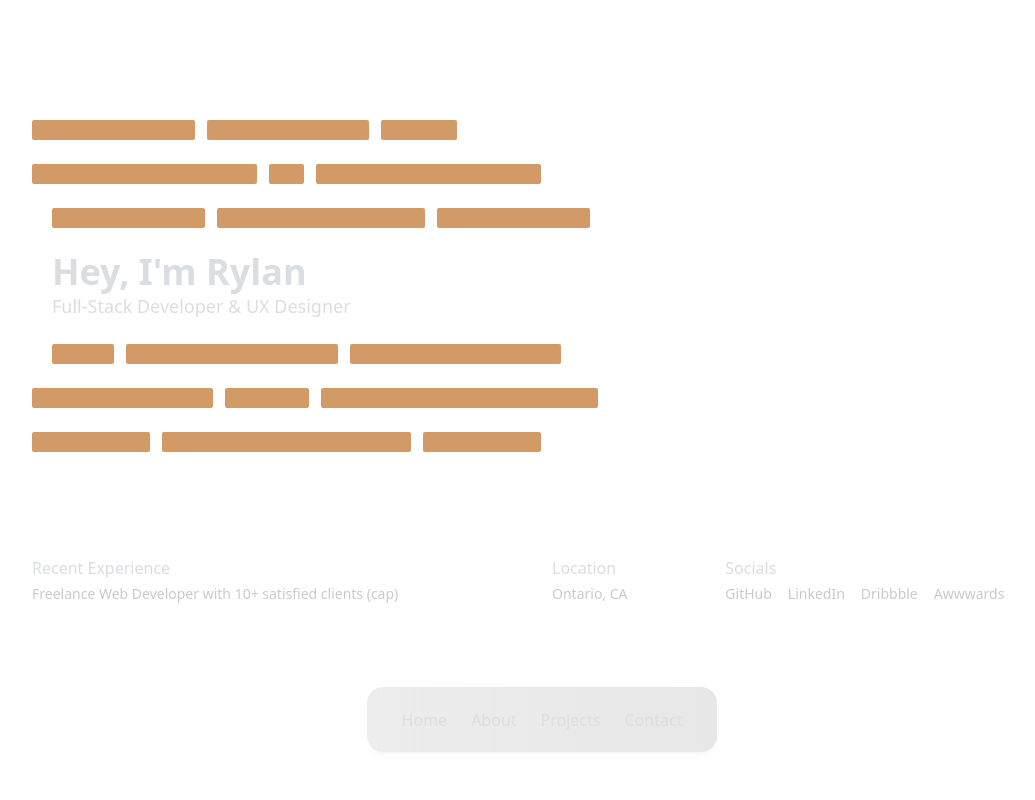
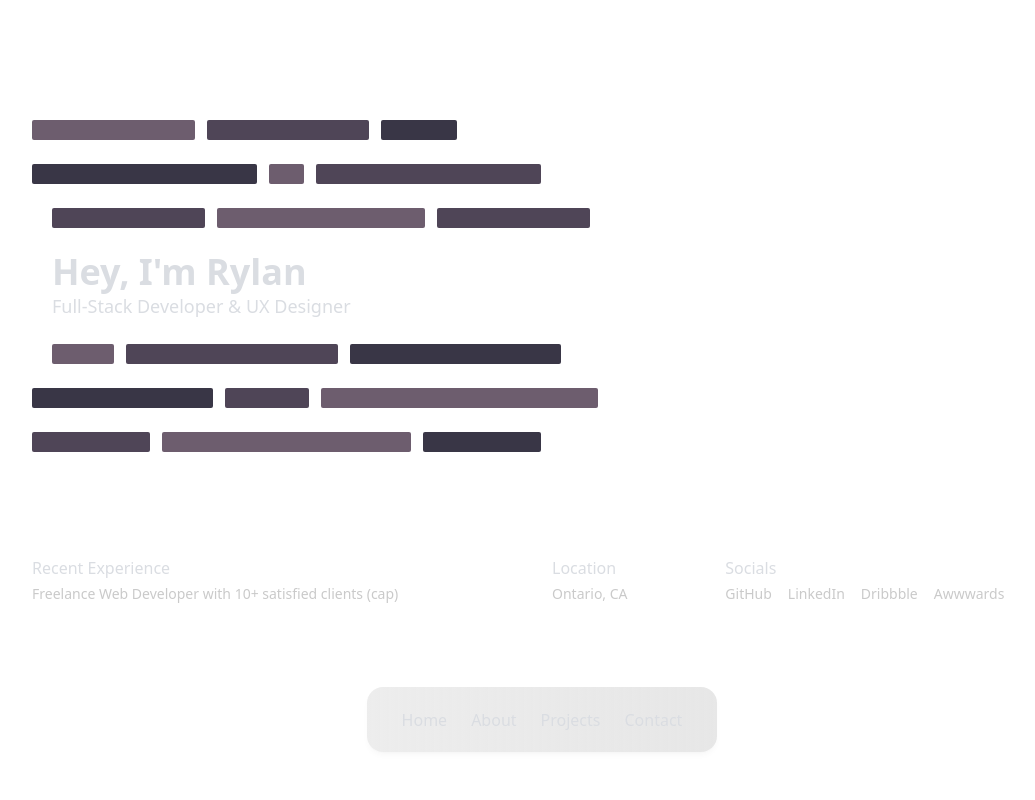
Before and after one commit to RylanHiltz/personal-portfolio, a Next.js app: page / in a window 1280 px wide. Shown: the top 800 px of the page, without its empty margins (98-1133 px from the left). Built offline with nearby package versions, Linux system fonts and the light colour scheme.

Commit message:
Updated placeholder color palette for hero section

```diff
--- a/app/components/HeroSection.tsx
+++ b/app/components/HeroSection.tsx
@@ -38,24 +38,24 @@ const transition3 = {
   duration: gridDuration,
 };
 
-const HeroSection = () => {
+export default function HeroSection() {
   return (
     <section className="max-w-[566px]">
       <div className="grid grid-flow-col gap-3 w-grid1 pb-6">
         <motion.div
-          className="col-span-2 w-full h-5 rounded-sm bg-[#D19A66]"
+          className="col-span-2 w-full h-5 rounded-sm bg-[#6D5D6E]"
           initial={initial}
           animate={animate}
           transition={transition1}
         ></motion.div>
         <motion.div
-          className="col-span-2 w-full h-5 rounded-sm bg-[#D19A66]"
+          className="col-span-2 w-full h-5 rounded-sm bg-[#4F4557]"
           initial={initial}
           animate={animate}
           transition={transition2}
         ></motion.div>
         <motion.div
-          className="col-span-1 w-full h-5 rounded-sm bg-[#D19A66]"
+          className="col-span-1 w-full h-5 rounded-sm bg-[#393646]"
           initial={initial}
           animate={animate}
           transition={transition3}
@@ -64,19 +64,19 @@ const HeroSection = () => {
 
       <div className="grid grid-flow-col gap-3 w-grid2 pb-6">
         <motion.div
-          className="col-span-5 w-full h-5 rounded-sm bg-[#D19A66]"
+          className="col-span-5 w-full h-5 rounded-sm bg-[#393646]"
           initial={initial}
           animate={animate}
           transition={transition1}
         ></motion.div>
         <motion.div
-          className="col-span-1 w-full h-5 rounded-sm bg-[#D19A66]"
+          className="col-span-1 w-full h-5 rounded-sm bg-[#6D5D6E]"
           initial={initial}
           animate={animate}
           transition={transition2}
         ></motion.div>
         <motion.div
-          className="col-span-5 w-full h-5 rounded-sm bg-[#D19A66]"
+          className="col-span-5 w-full h-5 rounded-sm bg-[#4F4557]"
           initial={initial}
           animate={animate}
           transition={transition3}
@@ -85,19 +85,19 @@ const HeroSection = () => {
 
       <div className="grid grid-flow-col gap-3 w-grid3 pb-6 ml-5">
         <motion.div
-          className="col-span-3 w-full h-5 rounded-sm bg-[#D19A66]"
+          className="col-span-3 w-full h-5 rounded-sm bg-[#4F4557]"
           initial={initial}
           animate={animate}
           transition={transition1}
         ></motion.div>
         <motion.div
-          className="col-span-4 w-full h-5 rounded-sm bg-[#D19A66]"
+          className="col-span-4 w-full h-5 rounded-sm bg-[#6D5D6E]"
           initial={initial}
           animate={animate}
           transition={transition2}
         ></motion.div>
         <motion.div
-          className="col-span-3 w-full h-5 rounded-sm bg-[#D19A66]"
+          className="col-span-3 w-full h-5 rounded-sm bg-[#4F4557]"
           initial={initial}
           animate={animate}
           transition={transition3}
@@ -106,7 +106,7 @@ const HeroSection = () => {
 
       <motion.div
         className="ml-5"
-        initial={initial}
+        initial={{ opacity: 0.001 }}
         animate={animate}
         transition={text1}
       >
@@ -116,21 +116,22 @@ const HeroSection = () => {
         </p>
       </motion.div>
 
+
       <div className="grid grid-flow-col gap-3 w-grid4 py-6 ml-5">
         <motion.div
-          className="col-span-1 w-full h-5 rounded-sm bg-[#D19A66]"
+          className="col-span-1 w-full h-5 rounded-sm bg-[#6D5D6E]"
           initial={initial}
           animate={animate}
           transition={transition1}
         ></motion.div>
         <motion.div
-          className="col-span-3 w-full h-5 rounded-sm bg-[#D19A66]"
+          className="col-span-3 w-full h-5 rounded-sm bg-[#4F4557]"
           initial={initial}
           animate={animate}
           transition={transition2}
         ></motion.div>
         <motion.div
-          className="col-span-3 w-full h-5 rounded-sm bg-[#D19A66]"
+          className="col-span-3 w-full h-5 rounded-sm bg-[#393646]"
           initial={initial}
           animate={animate}
           transition={transition3}
@@ -139,19 +140,19 @@ const HeroSection = () => {
 
       <div className="grid grid-flow-col gap-3 w-grid5 pb-6">
         <motion.div
-          className="col-span-2 w-full h-5 rounded-sm bg-[#D19A66]"
+          className="col-span-2 w-full h-5 rounded-sm bg-[#393646]"
           initial={initial}
           animate={animate}
           transition={transition1}
         ></motion.div>
         <motion.div
-          className="col-span-1 w-full h-5 rounded-sm bg-[#D19A66]"
+          className="col-span-1 w-full h-5 rounded-sm bg-[#4F4557]"
           initial={initial}
           animate={animate}
           transition={transition2}
         ></motion.div>
         <motion.div
-          className="col-span-3 w-full h-5 rounded-sm bg-[#D19A66]"
+          className="col-span-3 w-full h-5 rounded-sm bg-[#6D5D6E]"
           initial={initial}
           animate={animate}
           transition={transition3}
@@ -160,19 +161,19 @@ const HeroSection = () => {
 
       <div className="grid grid-flow-col gap-3 w-grid6 pb-6">
         <motion.div
-          className="col-span-2 w-full h-5 rounded-sm bg-[#D19A66]"
+          className="col-span-2 w-full h-5 rounded-sm bg-[#4F4557]"
           initial={initial}
           animate={animate}
           transition={transition1}
         ></motion.div>
         <motion.div
-          className="col-span-4 w-full h-5 rounded-sm bg-[#D19A66]"
+          className="col-span-4 w-full h-5 rounded-sm bg-[#6D5D6E]"
           initial={initial}
           animate={animate}
           transition={transition2}
         ></motion.div>
         <motion.div
-          className="col-span-2 w-full h-5 rounded-sm bg-[#D19A66]"
+          className="col-span-2 w-full h-5 rounded-sm bg-[#393646]"
           initial={initial}
           animate={animate}
           transition={transition3}
@@ -180,6 +181,4 @@ const HeroSection = () => {
       </div>
     </section>
   );
-};
-
-export default HeroSection;
+}
```
